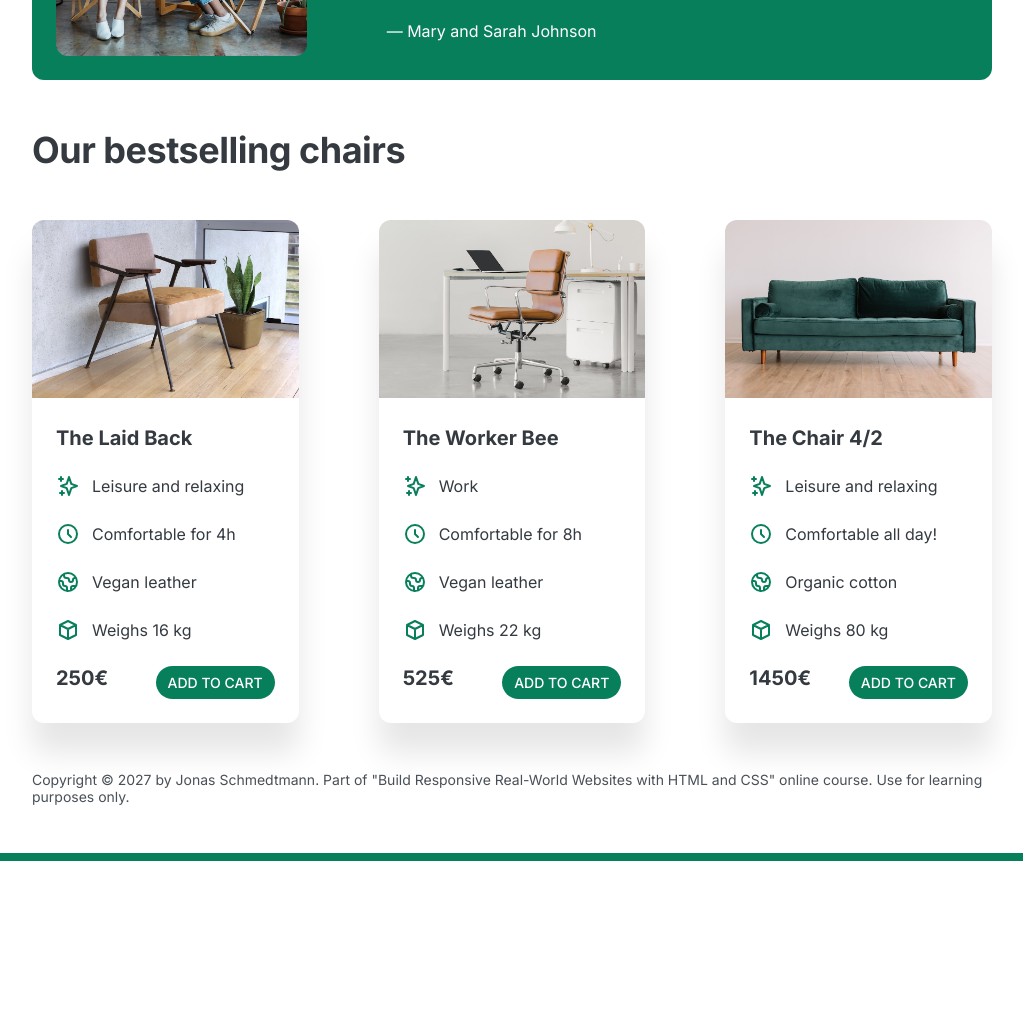
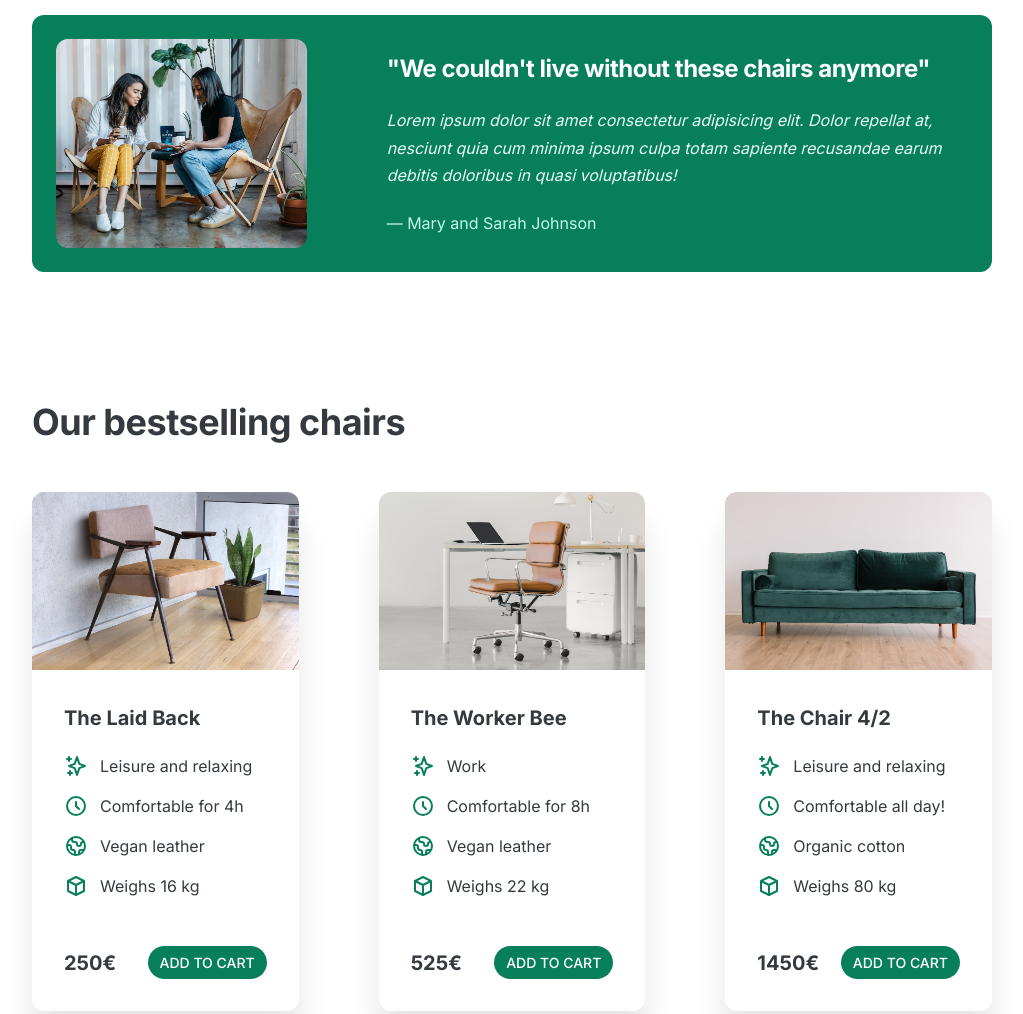
Before and after one commit to aytgn/chairdesigner-website, a plain HTML site: page index.html in a window 1280 px wide. Shown: the part 1067-2081 px from the top of the page, without its empty margins (128-1151 px from the left). Before the commit the page ends 1928 px from the top, so only its background shows below. Drawn offline with Linux system fonts and the light colour scheme.

Commit message:
visual hieragy

```diff
--- a/style.css
+++ b/style.css
@@ -32,7 +32,7 @@ body {
 
 header,
 section {
-  margin-bottom: 48px;
+  margin-bottom: 128px;
 }
 
 h2 {
@@ -85,7 +85,7 @@ header {
   display: grid;
   grid-template-columns: repeat(2, 1fr);
   column-gap: 80px;
-  margin-top: 48px;
+  margin-top: 64px;
 }
 
 .header-text-box {
@@ -93,7 +93,7 @@ header {
 }
 
 h1 {
-  margin-bottom: 24px;
+  margin-bottom: 32px;
   font-size: 44px;
   line-height: 1.1;
   letter-spacing: -1px;
@@ -115,7 +115,7 @@ img {
   stroke: #087f5b;
   width: 32px;
   height: 32px;
-  margin-bottom: 16px;
+  margin-bottom: 32px;
 }
 
 .features-title {
@@ -150,6 +150,11 @@ img {
   font-style: italic;
   margin-bottom: 24px;
   line-height: 1.7;
+  color: #e6fcf5;
+}
+
+.testimonial-author {
+  color: #c3fae8;
 }
 
 /* CHAIRS */
@@ -165,7 +170,7 @@ img {
 }
 
 .chair-box {
-  padding: 24px;
+  padding: 32px;
 }
 
 h3 {
@@ -175,14 +180,14 @@ h3 {
 
 .chair-details {
   list-style: none;
-  margin-bottom: 24px;
+  margin-bottom: 48px;
 }
 
 .chair-details li {
   display: flex;
   align-items: center;
   gap: 12px;
-  margin-bottom: 24px;
+  margin-bottom: 16px;
 }
 
 .chair-details li:last-child {
@@ -198,6 +203,7 @@ h3 {
 .chair-price {
   display: flex;
   justify-content: space-between;
+  align-items: center;
   font-size: 20px;
 }
 
```
